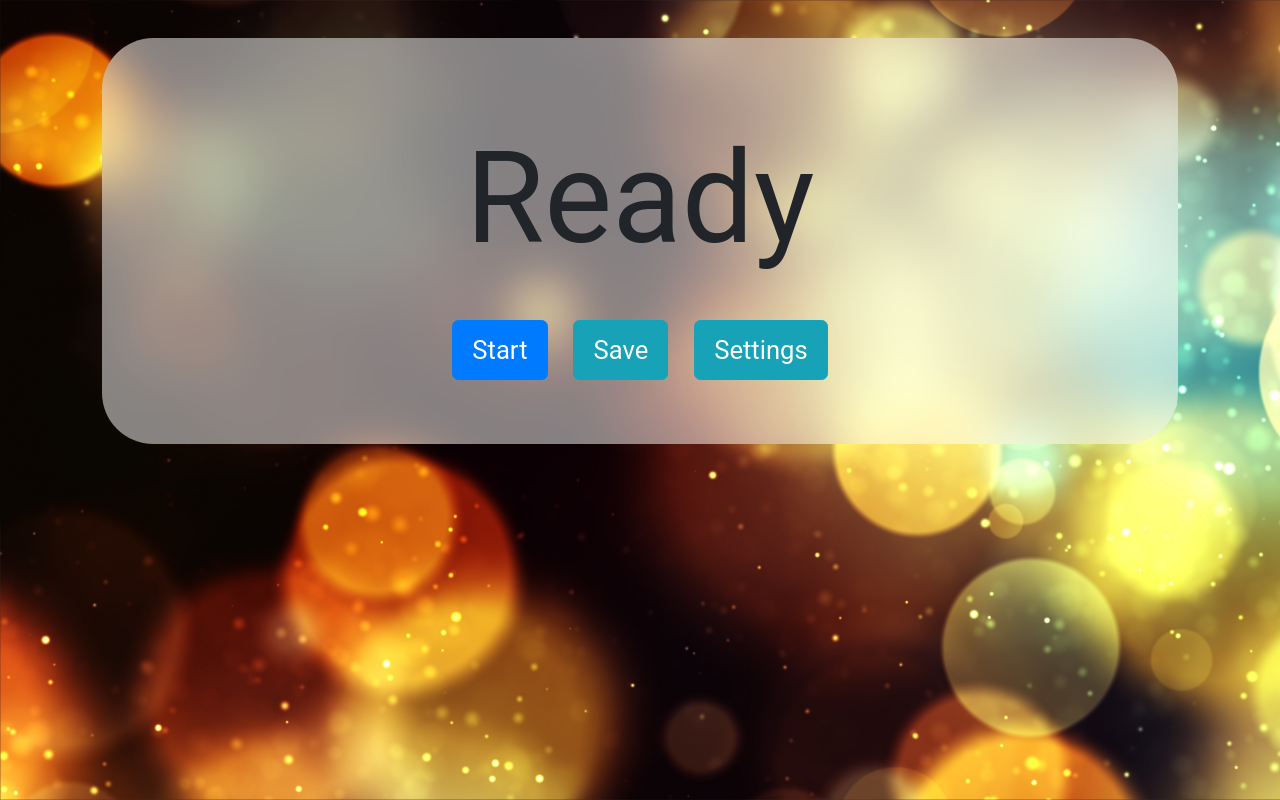
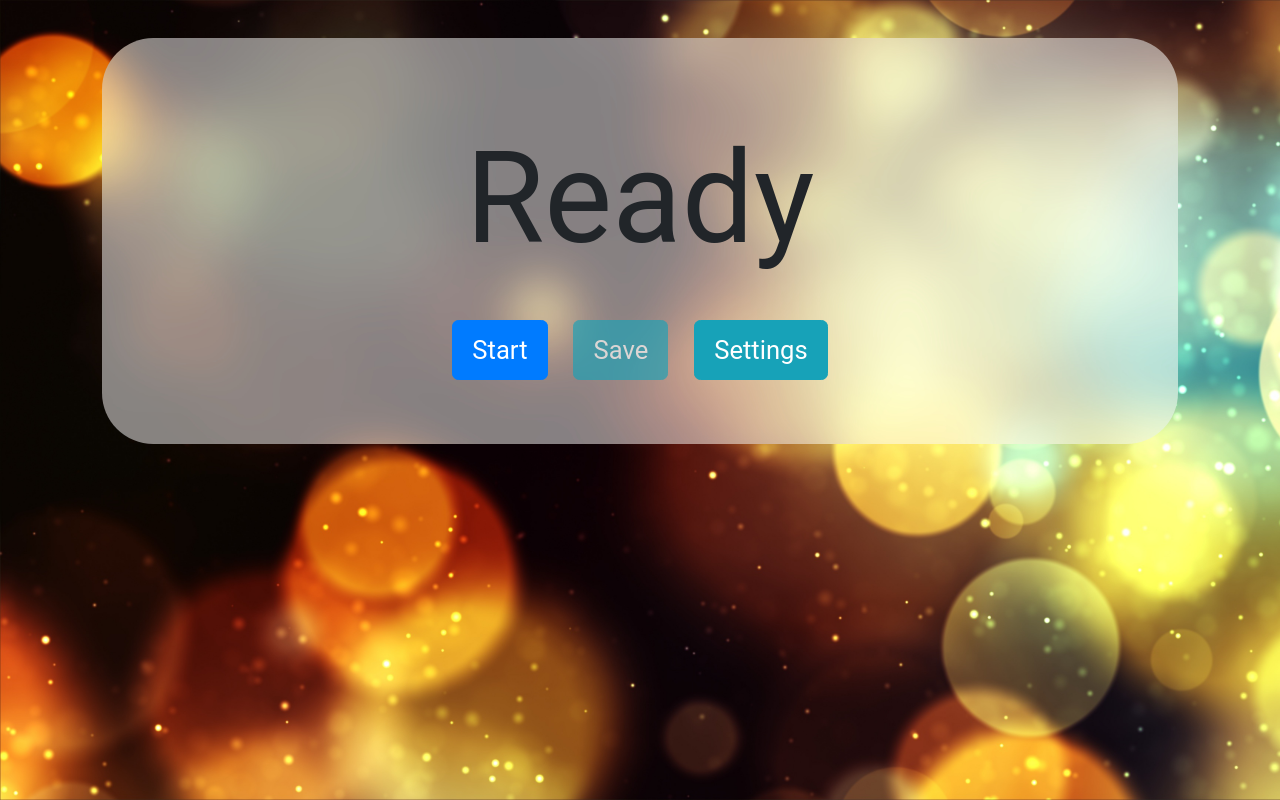
Before and after one commit to LouYu2015/react-lottery-machine, a React (Create React App) app: page / in a window 1280 px wide. Built offline with nearby package versions, Linux system fonts and the light colour scheme.

Commit message:
Fixed the problem that the button is not really disabled

```diff
--- a/src/Lottery.js
+++ b/src/Lottery.js
@@ -70,8 +70,8 @@ class Lottery extends React.Component {
           stopButton:
           startButton}
         <button
-            className={"btn btn-info mx-2"
-              + (this.state.running? " disabled" : "")}
+            className="btn btn-info mx-2"
+            disabled={this.state.running || this.state.currentWinner == undefined}
             onClick={this.onSave}>
           Save
         </button>
```
